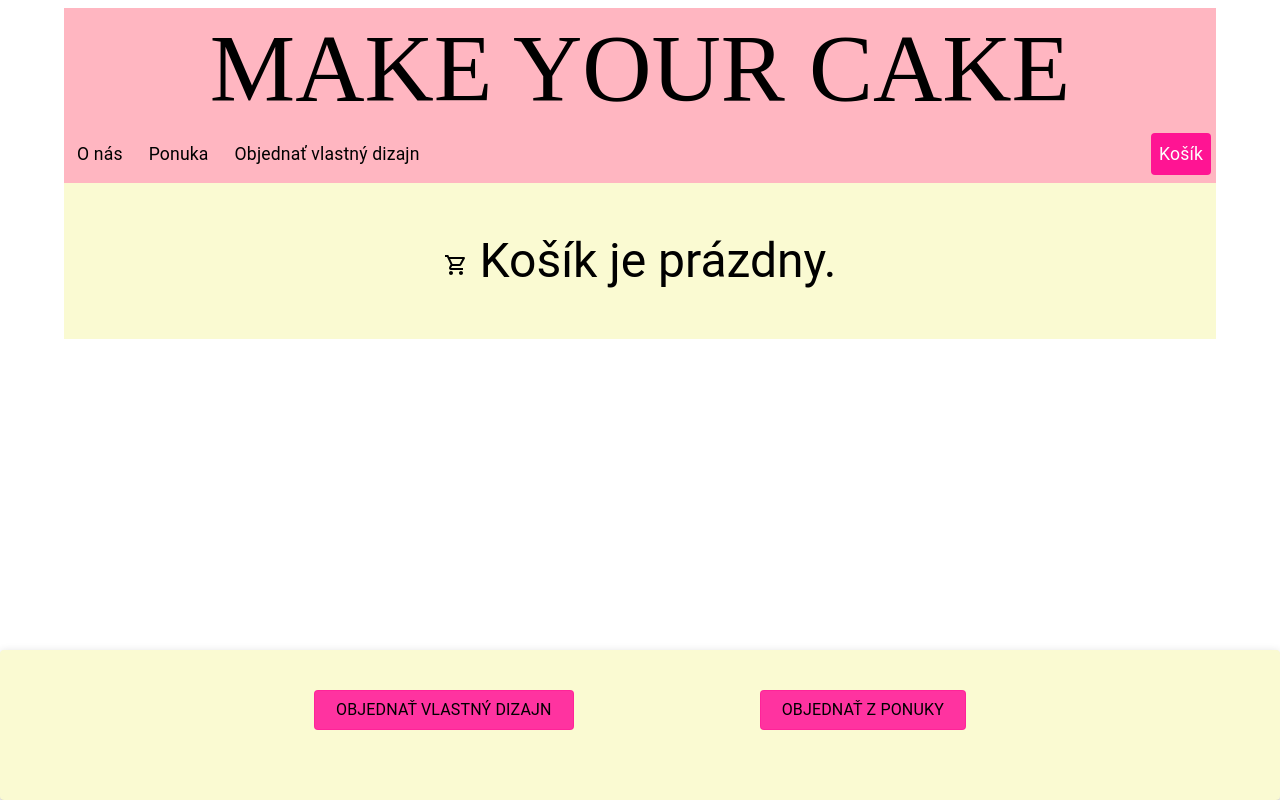
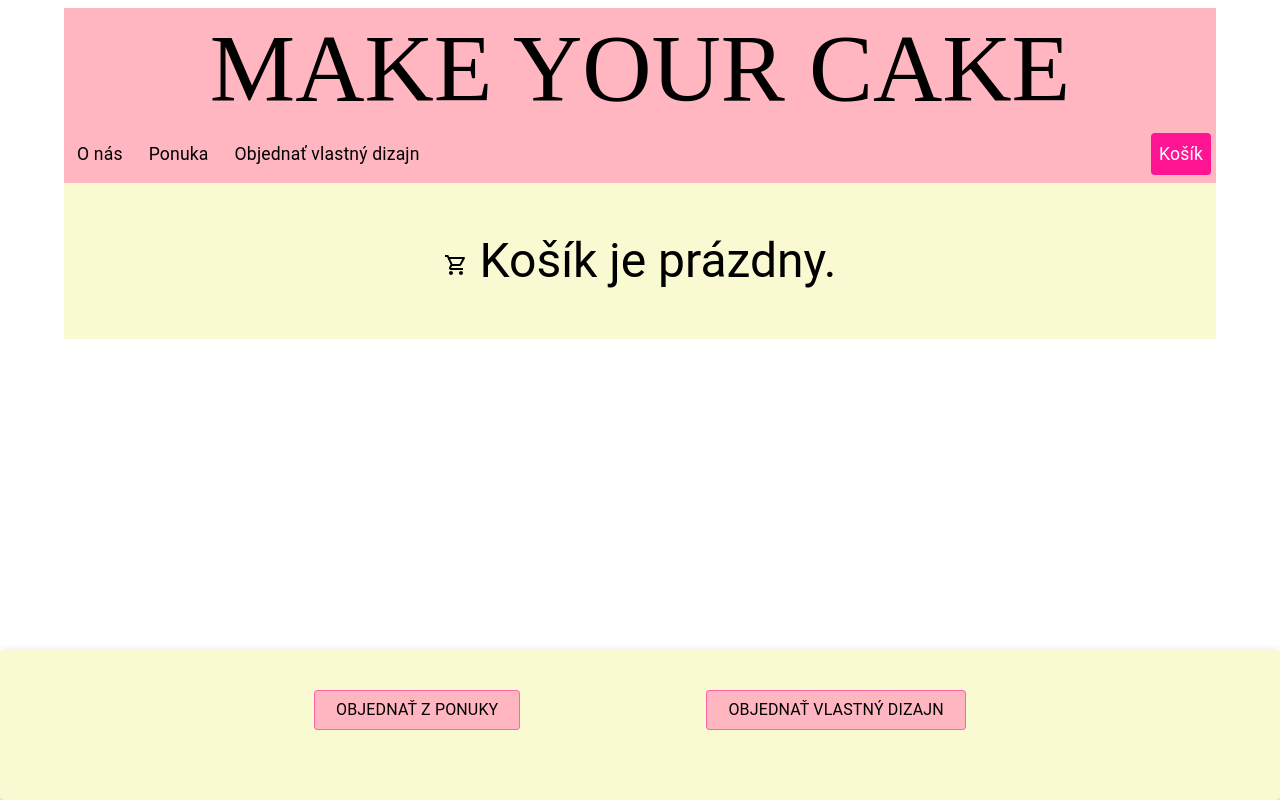
Before and after one commit to MartinZZZ/MakeYourCake, a Next.js app in the folder frontend/: page /kosik in a window 1280 px wide. Built offline with nearby package versions, Linux system fonts and the light colour scheme; a web font is replaced by a local one.

Commit message:
linky a farba buttonu

```diff
--- a/frontend/components/App.tsx
+++ b/frontend/components/App.tsx
@@ -3,6 +3,7 @@ import Carousel from "react-material-ui-carousel";
 import React from "react";
 import {Favorite} from '@mui/icons-material'
 import styled from 'styled-components';
+import Link from "next/link";
 
 const Container = styled.div`
   display: flex;
@@ -18,10 +19,10 @@ export const App = () => {
             <Container style={{backgroundColor:'lightgoldenrodyellow'}}>
                 <Typography display="block" align='center' maxWidth={'50%'} padding='20px 50px 150px 50px' style={{backgroundColor:'lightgoldenrodyellow', fontSize:'20px'}}>
                     <em style={{fontSize:'20px', color:'black'}}>{<Favorite/>}  Objednajte si svoju vysnívanú tortu online.</em ><br/><br/>
-                    <a href='/objednat-vlastny-dizajn' style={{color:'mediumvioletred'}}>Vyskladajte si vlastnú tortu</a> podľa Vašich predstáv, od príchute a plnky až po sladkú polevu s dekoráciami.
+                    <Link href={`/objednat-vlastny-dizajn`} passHref style={{color: 'mediumvioletred'}}>Vyskladajte si vlastnú tortu</Link> podľa Vašich predstáv, od príchute a plnky až po sladkú polevu s dekoráciami.
                     Prejdite všetkými krokmi a vytvorte nádhernú tortu na mieru rýchlo a jednoducho!
                     <br/><br/>
-                    <em>Nemáte chuť tvoriť?</em> Žiadny problém, v našej ponuke sú pripravené <a href='/ponuka' style={{color:'mediumvioletred'}}>hotové torty</a> s objednaním na pár klikov.
+                    <em>Nemáte chuť tvoriť?</em> Žiadny problém, v našej ponuke sú pripravené <Link href={`/ponuka`} passHref style={{color: 'mediumvioletred'}}>hotové torty</Link> s objednaním na pár klikov.
                     <br/><br/>
                     Všetky vlastné dizajny tort ponúkame aj <u>bezlepkové, bezlaktózové a vegánske</u>.
                 </Typography>
--- a/frontend/components/Header.tsx
+++ b/frontend/components/Header.tsx
@@ -1,7 +1,8 @@
-import { Box, Link, Typography } from '@mui/material'
+import { Box, Typography } from '@mui/material'
 import { Navbar } from './Navbar'
 import { usePathname } from 'next/navigation'
 import { ThemeProvider, createTheme } from '@mui/material/styles';
+import Link from "next/link";
 
 const theme = createTheme({
     typography: {
@@ -20,7 +21,7 @@ export const Header = () => {
     return (
         <>
             <Box width="100%" style={{backgroundColor: 'lightpink', paddingTop: '5px'}}>
-                <Link  href={'/'} style={{textDecoration: 'none', color: 'black'}}>
+                <Link  href={'/'} passHref style={{textDecoration: 'none', color: 'black'}}>
                     <ThemeProvider theme={theme}>
                         <Typography align="center" variant="h1">
                             MAKE YOUR CAKE
--- a/frontend/components/kosik/KosikFooter.tsx
+++ b/frontend/components/kosik/KosikFooter.tsx
@@ -42,26 +42,48 @@ export function KosikFooter(price) {
 
     function EmptyKosikFooter() {
         return (
-            <Box sx={{width: '100%', backgroundColor: 'lightgoldenrodyellow'}}>
-                <Box sx={{padding: '20px'}}>
+          <Box sx={{ width: "100%", backgroundColor: "lightgoldenrodyellow" }}>
+            <Box sx={{ padding: "20px" }}></Box>
 
-                </Box>
-
-                <Box sx={{display: 'flex', justifyContent: 'space-evenly', flex: 1, backgroundColor: 'lightgoldenrodyellow'}}>
-
-                    <Button size='large' variant="outlined" href='/objednat-vlastny-dizajn'
-                            sx={{backgroundColor: '#FF33A0', outlineColor: 'deeppink', color: 'black'}}>
-                        <Typography>Objednať vlastný dizajn</Typography>
-                    </Button>
-
-                    <Button size='large' variant="outlined" href='/ponuka'
-                            sx={{backgroundColor: '#FF33A0', outlineColor: 'deeppink', color: 'black'}}>
-                        <Typography>Objednať z ponuky</Typography>
-                    </Button>
-                </Box>
+            <Box
+              sx={{
+                display: "flex",
+                justifyContent: "space-evenly",
+                flex: 1,
+                backgroundColor: "lightgoldenrodyellow",
+              }}
+            >
+              <Button
+                size="large"
+                variant="outlined"
+                onClick={() => {
+                  router.push("/ponuka");
+                }}
+                sx={{
+                  backgroundColor: "lightpink",
+                  outlineColor: "deeppink",
+                  color: "black",
+                }}
+              >
+                <Typography>Objednať z ponuky</Typography>
+              </Button>
+              <Button
+                size="large"
+                variant="outlined"
+                onClick={() => {
+                  router.push("/objednat-vlastny-dizajn");
+                }}
+                sx={{
+                  backgroundColor: "lightpink",
+                  outlineColor: "deeppink",
+                  color: "black",
+                }}
+              >
+                <Typography>Objednať vlastný dizajn</Typography>
+              </Button>
             </Box>
-
-        )
+          </Box>
+        );
     }
 
     return (
```
